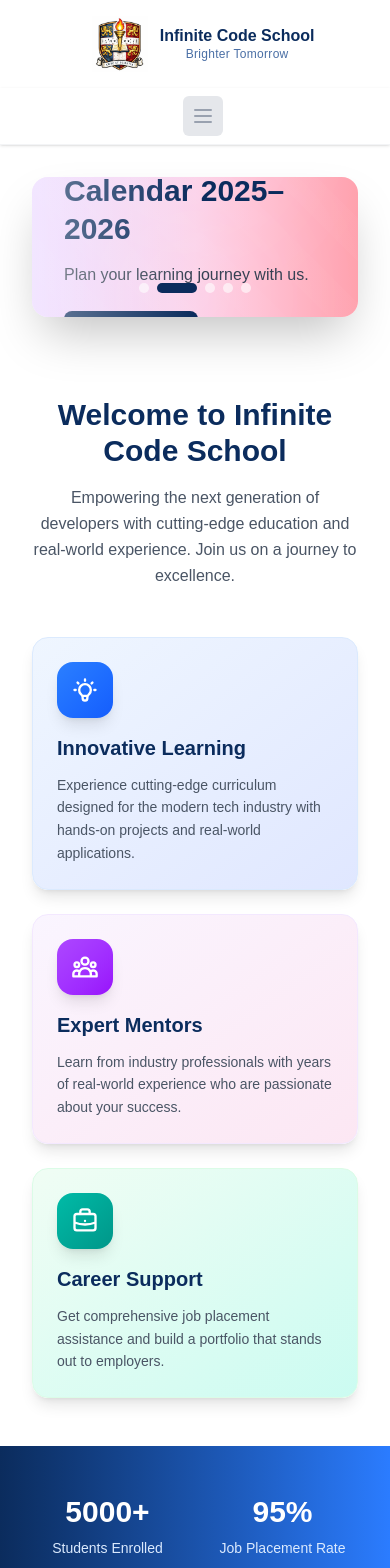
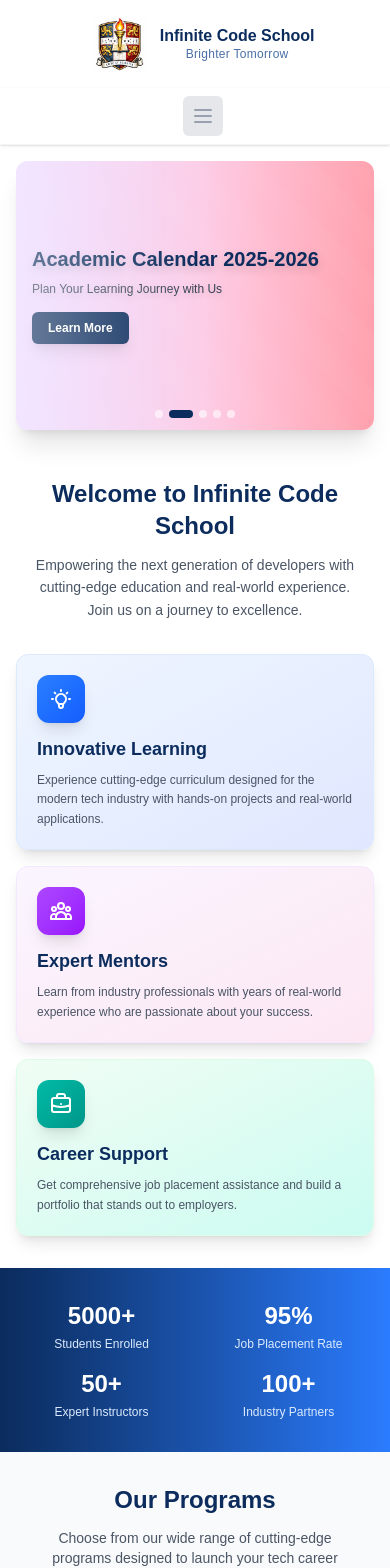
Before and after one commit to Kodefort/ICS, a Next.js app in the folder ics/: page / in a window 390 px wide. Shown: the top 1568 px of the page. Built offline with nearby package versions, Linux system fonts and the light colour scheme.

Commit message:
Improved Responsiveness of Slideshow

```diff
--- a/ics/src/app/globals.css
+++ b/ics/src/app/globals.css
@@ -1,4 +1,7 @@
 @import "tailwindcss";
+@tailwind base;
+@tailwind components;
+@tailwind utilities;
 
 :root {
   --background: #ffffff;
--- a/ics/src/app/page.tsx
+++ b/ics/src/app/page.tsx
@@ -3,65 +3,65 @@ import HeroSlideshow from "../components/HeroSlideshow";
 export default function Home() {
   return (
     <div className="bg-white min-h-screen">
-      {/* Hero Slideshow Section - Full Width */}
+      {/* Hero Slideshow Section */}
       <HeroSlideshow />
 
       {/* Welcome Section */}
-      <section className="py-12 md:py-16 lg:py-20">
-        <div className="max-w-7xl mx-auto px-8 sm:px-12 lg:px-16">
-          <div className="text-center mb-12">
-            <h2 className="text-3xl md:text-4xl lg:text-5xl font-bold font-mono text-[#0B2C5D] mb-4">
+      <section className="py-8 sm:py-12 md:py-16 lg:py-20">
+        <div className="max-w-7xl mx-auto px-4 sm:px-6 md:px-8 lg:px-12 xl:px-16">
+          <div className="text-center mb-8 sm:mb-10 md:mb-12">
+            <h2 className="text-2xl sm:text-3xl md:text-4xl lg:text-5xl font-bold font-mono text-[#0B2C5D] mb-3 sm:mb-4 px-4">
               Welcome to Infinite Code School
             </h2>
-            <p className="text-base md:text-lg text-gray-600 max-w-3xl mx-auto leading-relaxed">
+            <p className="text-sm sm:text-base md:text-lg text-gray-600 max-w-3xl mx-auto leading-relaxed px-4">
               Empowering the next generation of developers with cutting-edge education and real-world experience. Join us on a journey to excellence.
             </p>
           </div>
 
           {/* Feature Cards */}
-          <div className="grid grid-cols-1 md:grid-cols-3 gap-6 md:gap-8 mt-12">
+          <div className="grid grid-cols-1 sm:grid-cols-2 lg:grid-cols-3 gap-4 sm:gap-6 md:gap-8 mt-8 sm:mt-10 md:mt-12">
 
             {/* Card 1 */}
-            <div className="group bg-gradient-to-br from-blue-50 to-indigo-100 p-6 md:p-8 rounded-2xl shadow-lg hover:shadow-2xl transition-all duration-300 hover:-translate-y-2 border border-blue-100">
-              <div className="w-14 h-14 md:w-16 md:h-16 bg-gradient-to-br from-blue-500 to-blue-600 rounded-2xl flex items-center justify-center mb-4 md:mb-6 group-hover:scale-110 transition-transform duration-300 shadow-lg">
-                <svg className="w-7 h-7 md:w-8 md:h-8 text-white" fill="none" stroke="currentColor" viewBox="0 0 24 24">
+            <div className="group bg-gradient-to-br from-blue-50 to-indigo-100 p-5 sm:p-6 md:p-8 rounded-xl sm:rounded-2xl shadow-lg hover:shadow-2xl transition-all duration-300 hover:-translate-y-2 border border-blue-100">
+              <div className="w-12 h-12 sm:w-14 sm:h-14 md:w-16 md:h-16 bg-gradient-to-br from-blue-500 to-blue-600 rounded-xl sm:rounded-2xl flex items-center justify-center mb-3 sm:mb-4 md:mb-6 group-hover:scale-110 transition-transform duration-300 shadow-lg">
+                <svg className="w-6 h-6 sm:w-7 sm:h-7 md:w-8 md:h-8 text-white" fill="none" stroke="currentColor" viewBox="0 0 24 24">
                   <path strokeLinecap="round" strokeLinejoin="round" strokeWidth="2" d="M9.663 17h4.673M12 3v1m6.364 1.636l-.707.707M21 12h-1M4 12H3m3.343-5.657l-.707-.707m2.828 9.9a5 5 0 117.072 0l-.548.547A3.374 3.374 0 0014 18.469V19a2 2 0 11-4 0v-.531c0-.895-.356-1.754-.988-2.386l-.548-.547z" />
                 </svg>
               </div>
-              <h3 className="text-xl md:text-2xl font-bold font-mono text-[#0B2C5D] mb-3">
+              <h3 className="text-lg sm:text-xl md:text-2xl font-bold font-mono text-[#0B2C5D] mb-2 sm:mb-3">
                 Innovative Learning
               </h3>
-              <p className="text-sm md:text-base text-gray-600 leading-relaxed">
+              <p className="text-xs sm:text-sm md:text-base text-gray-600 leading-relaxed">
                 Experience cutting-edge curriculum designed for the modern tech industry with hands-on projects and real-world applications.
               </p>
             </div>
 
             {/* Card 2 */}
-            <div className="group bg-gradient-to-br from-purple-50 to-pink-100 p-6 md:p-8 rounded-2xl shadow-lg hover:shadow-2xl transition-all duration-300 hover:-translate-y-2 border border-purple-100">
-              <div className="w-14 h-14 md:w-16 md:h-16 bg-gradient-to-br from-purple-500 to-purple-600 rounded-2xl flex items-center justify-center mb-4 md:mb-6 group-hover:scale-110 transition-transform duration-300 shadow-lg">
-                <svg className="w-7 h-7 md:w-8 md:h-8 text-white" fill="none" stroke="currentColor" viewBox="0 0 24 24">
+            <div className="group bg-gradient-to-br from-purple-50 to-pink-100 p-5 sm:p-6 md:p-8 rounded-xl sm:rounded-2xl shadow-lg hover:shadow-2xl transition-all duration-300 hover:-translate-y-2 border border-purple-100">
+              <div className="w-12 h-12 sm:w-14 sm:h-14 md:w-16 md:h-16 bg-gradient-to-br from-purple-500 to-purple-600 rounded-xl sm:rounded-2xl flex items-center justify-center mb-3 sm:mb-4 md:mb-6 group-hover:scale-110 transition-transform duration-300 shadow-lg">
+                <svg className="w-6 h-6 sm:w-7 sm:h-7 md:w-8 md:h-8 text-white" fill="none" stroke="currentColor" viewBox="0 0 24 24">
                   <path strokeLinecap="round" strokeLinejoin="round" strokeWidth="2" d="M17 20h5v-2a3 3 0 00-5.356-1.857M17 20H7m10 0v-2c0-.656-.126-1.283-.356-1.857M7 20H2v-2a3 3 0 015.356-1.857M7 20v-2c0-.656.126-1.283.356-1.857m0 0a5.002 5.002 0 019.288 0M15 7a3 3 0 11-6 0 3 3 0 016 0zm6 3a2 2 0 11-4 0 2 2 0 014 0zM7 10a2 2 0 11-4 0 2 2 0 014 0z" />
                 </svg>
               </div>
-              <h3 className="text-xl md:text-2xl font-bold font-mono text-[#0B2C5D] mb-3">
+              <h3 className="text-lg sm:text-xl md:text-2xl font-bold font-mono text-[#0B2C5D] mb-2 sm:mb-3">
                 Expert Mentors
               </h3>
-              <p className="text-sm md:text-base text-gray-600 leading-relaxed">
+              <p className="text-xs sm:text-sm md:text-base text-gray-600 leading-relaxed">
                 Learn from industry professionals with years of real-world experience who are passionate about your success.
               </p>
             </div>
 
             {/* Card 3 */}
-            <div className="group bg-gradient-to-br from-green-50 to-teal-100 p-6 md:p-8 rounded-2xl shadow-lg hover:shadow-2xl transition-all duration-300 hover:-translate-y-2 border border-green-100">
-              <div className="w-14 h-14 md:w-16 md:h-16 bg-gradient-to-br from-teal-500 to-teal-600 rounded-2xl flex items-center justify-center mb-4 md:mb-6 group-hover:scale-110 transition-transform duration-300 shadow-lg">
-                <svg className="w-7 h-7 md:w-8 md:h-8 text-white" fill="none" stroke="currentColor" viewBox="0 0 24 24">
+            <div className="group bg-gradient-to-br from-green-50 to-teal-100 p-5 sm:p-6 md:p-8 rounded-xl sm:rounded-2xl shadow-lg hover:shadow-2xl transition-all duration-300 hover:-translate-y-2 border border-green-100 sm:col-span-2 lg:col-span-1">
+              <div className="w-12 h-12 sm:w-14 sm:h-14 md:w-16 md:h-16 bg-gradient-to-br from-teal-500 to-teal-600 rounded-xl sm:rounded-2xl flex items-center justify-center mb-3 sm:mb-4 md:mb-6 group-hover:scale-110 transition-transform duration-300 shadow-lg">
+                <svg className="w-6 h-6 sm:w-7 sm:h-7 md:w-8 md:h-8 text-white" fill="none" stroke="currentColor" viewBox="0 0 24 24">
                   <path strokeLinecap="round" strokeLinejoin="round" strokeWidth="2" d="M21 13.255A23.931 23.931 0 0112 15c-3.183 0-6.22-.62-9-1.745M16 6V4a2 2 0 00-2-2h-4a2 2 0 00-2 2v2m4 6h.01M5 20h14a2 2 0 002-2V8a2 2 0 00-2-2H5a2 2 0 00-2 2v10a2 2 0 002 2z" />
                 </svg>
               </div>
-              <h3 className="text-xl md:text-2xl font-bold font-mono text-[#0B2C5D] mb-3">
+              <h3 className="text-lg sm:text-xl md:text-2xl font-bold font-mono text-[#0B2C5D] mb-2 sm:mb-3">
                 Career Support
               </h3>
-              <p className="text-sm md:text-base text-gray-600 leading-relaxed">
+              <p className="text-xs sm:text-sm md:text-base text-gray-600 leading-relaxed">
                 Get comprehensive job placement assistance and build a portfolio that stands out to employers.
               </p>
             </div>
@@ -70,38 +70,38 @@ export default function Home() {
       </section>
 
       {/* Stats Section */}
-      <section className="py-12 md:py-16 bg-gradient-to-r from-[#0B2C5D] to-[#2B7CFF]">
-        <div className="max-w-7xl mx-auto px-8 sm:px-12 lg:px-16">
-          <div className="grid grid-cols-2 md:grid-cols-4 gap-6 md:gap-8">
+      <section className="py-8 sm:py-10 md:py-12 lg:py-16 bg-gradient-to-r from-[#0B2C5D] to-[#2B7CFF]">
+        <div className="max-w-7xl mx-auto px-4 sm:px-6 md:px-8 lg:px-12 xl:px-16">
+          <div className="grid grid-cols-2 lg:grid-cols-4 gap-4 sm:gap-6 md:gap-8">
             <div className="text-center">
-              <div className="text-3xl md:text-5xl font-bold text-white mb-2 font-mono">
+              <div className="text-2xl sm:text-3xl md:text-4xl lg:text-5xl font-bold text-white mb-1 sm:mb-2 font-mono">
                 5000+
               </div>
-              <div className="text-sm md:text-base text-blue-100">
+              <div className="text-xs sm:text-sm md:text-base text-blue-100">
                 Students Enrolled
               </div>
             </div>
             <div className="text-center">
-              <div className="text-3xl md:text-5xl font-bold text-white mb-2 font-mono">
+              <div className="text-2xl sm:text-3xl md:text-4xl lg:text-5xl font-bold text-white mb-1 sm:mb-2 font-mono">
                 95%
               </div>
-              <div className="text-sm md:text-base text-blue-100">
+              <div className="text-xs sm:text-sm md:text-base text-blue-100">
                 Job Placement Rate
               </div>
             </div>
             <div className="text-center">
-              <div className="text-3xl md:text-5xl font-bold text-white mb-2 font-mono">
+              <div className="text-2xl sm:text-3xl md:text-4xl lg:text-5xl font-bold text-white mb-1 sm:mb-2 font-mono">
                 50+
               </div>
-              <div className="text-sm md:text-base text-blue-100">
+              <div className="text-xs sm:text-sm md:text-base text-blue-100">
                 Expert Instructors
               </div>
             </div>
             <div className="text-center">
-              <div className="text-3xl md:text-5xl font-bold text-white mb-2 font-mono">
+              <div className="text-2xl sm:text-3xl md:text-4xl lg:text-5xl font-bold text-white mb-1 sm:mb-2 font-mono">
                 100+
               </div>
-              <div className="text-sm md:text-base text-blue-100">
+              <div className="text-xs sm:text-sm md:text-base text-blue-100">
                 Industry Partners
               </div>
             </div>
@@ -110,18 +110,18 @@ export default function Home() {
       </section>
 
       {/* Programs Preview */}
-      <section className="py-12 md:py-16 lg:py-20 bg-gray-50">
-        <div className="max-w-7xl mx-auto px-8 sm:px-12 lg:px-16">
-          <div className="text-center mb-12">
-            <h2 className="text-3xl md:text-4xl lg:text-5xl font-bold font-mono text-[#0B2C5D] mb-4">
+      <section className="py-8 sm:py-12 md:py-16 lg:py-20 bg-gray-50">
+        <div className="max-w-7xl mx-auto px-4 sm:px-6 md:px-8 lg:px-12 xl:px-16">
+          <div className="text-center mb-8 sm:mb-10 md:mb-12">
+            <h2 className="text-2xl sm:text-3xl md:text-4xl lg:text-5xl font-bold font-mono text-[#0B2C5D] mb-3 sm:mb-4 px-4">
               Our Programs
             </h2>
-            <p className="text-base md:text-lg text-gray-600 max-w-3xl mx-auto">
+            <p className="text-sm sm:text-base md:text-lg text-gray-600 max-w-3xl mx-auto px-4">
               Choose from our wide range of cutting-edge programs designed to launch your tech career
             </p>
           </div>
 
-          <div className="grid grid-cols-1 md:grid-cols-2 lg:grid-cols-3 gap-6 md:gap-8">
+          <div className="grid grid-cols-1 sm:grid-cols-2 lg:grid-cols-3 gap-4 sm:gap-6 md:gap-8">
             {[
               { title: 'Web Development', icon: '🌐', color: 'from-blue-500 to-cyan-500' },
               { title: 'Mobile App Development', icon: '📱', color: 'from-purple-500 to-pink-500' },
@@ -132,18 +132,18 @@ export default function Home() {
             ].map((program, index) => (
               <div
                 key={index}
-                className="group bg-white p-6 md:p-8 rounded-2xl shadow-md hover:shadow-xl transition-all duration-300 hover:-translate-y-2 border border-gray-100 cursor-pointer"
+                className="group bg-white p-5 sm:p-6 md:p-8 rounded-xl sm:rounded-2xl shadow-md hover:shadow-xl transition-all duration-300 hover:-translate-y-2 border border-gray-100 cursor-pointer"
               >
-                <div className={`text-4xl md:text-5xl mb-4 group-hover:scale-110 transition-transform duration-300`}>
+                <div className="text-3xl sm:text-4xl md:text-5xl mb-3 sm:mb-4 group-hover:scale-110 transition-transform duration-300">
                   {program.icon}
                 </div>
-                <h3 className="text-lg md:text-xl font-bold font-mono text-[#0B2C5D] mb-2">
+                <h3 className="text-base sm:text-lg md:text-xl font-bold font-mono text-[#0B2C5D] mb-2">
                   {program.title}
                 </h3>
-                <p className="text-sm md:text-base text-gray-600 mb-4">
+                <p className="text-xs sm:text-sm md:text-base text-gray-600 mb-3 sm:mb-4">
                   Master the skills needed for a successful career in {program.title.toLowerCase()}.
                 </p>
-                <div className={`inline-block bg-gradient-to-r ${program.color} text-white px-4 py-2 rounded-lg text-sm font-semibold group-hover:shadow-lg transition-all duration-300`}>
+                <div className={`inline-block bg-gradient-to-r ${program.color} text-white px-3 py-1.5 sm:px-4 sm:py-2 rounded-lg text-xs sm:text-sm font-semibold group-hover:shadow-lg transition-all duration-300`}>
                   Learn More →
                 </div>
               </div>
@@ -153,19 +153,19 @@ export default function Home() {
       </section>
 
       {/* Call to Action */}
-      <section className="py-16 md:py-20 lg:py-24 bg-gradient-to-r from-[#0B2C5D] via-[#1a4380] to-[#2B7CFF]">
-        <div className="max-w-5xl mx-auto px-8 sm:px-12 lg:px-16 text-center">
-          <h2 className="text-3xl md:text-4xl lg:text-5xl font-bold font-mono text-white mb-6">
+      <section className="py-12 sm:py-16 md:py-20 lg:py-24 bg-gradient-to-r from-[#0B2C5D] via-[#1a4380] to-[#2B7CFF]">
+        <div className="max-w-5xl mx-auto px-4 sm:px-6 md:px-8 lg:px-12 xl:px-16 text-center">
+          <h2 className="text-2xl sm:text-3xl md:text-4xl lg:text-5xl font-bold font-mono text-white mb-4 sm:mb-5 md:mb-6">
             Ready to Start Your Journey?
           </h2>
-          <p className="text-base md:text-lg lg:text-xl text-blue-100 mb-10 max-w-2xl mx-auto leading-relaxed">
+          <p className="text-sm sm:text-base md:text-lg lg:text-xl text-blue-100 mb-6 sm:mb-8 md:mb-10 max-w-2xl mx-auto leading-relaxed">
             Join thousands of students who have transformed their careers with us. Your future in tech starts here.
           </p>
-          <div className="flex flex-col sm:flex-row gap-4 md:gap-6 justify-center">
-            <button className="bg-white text-[#0B2C5D] px-8 md:px-10 py-4 md:py-5 rounded-xl font-bold font-mono text-base md:text-lg hover:bg-blue-50 transition-all duration-300 hover:scale-105 shadow-xl hover:shadow-2xl">
+          <div className="flex flex-col sm:flex-row gap-3 sm:gap-4 md:gap-6 justify-center px-4">
+            <button className="bg-white text-[#0B2C5D] px-6 sm:px-8 md:px-10 py-3 sm:py-4 md:py-5 rounded-lg sm:rounded-xl font-bold font-mono text-sm sm:text-base md:text-lg hover:bg-blue-50 transition-all duration-300 hover:scale-105 shadow-xl hover:shadow-2xl">
               Enroll Now
             </button>
-            <button className="bg-transparent border-2 border-white text-white px-8 md:px-10 py-4 md:py-5 rounded-xl font-bold font-mono text-base md:text-lg hover:bg-white/10 transition-all duration-300 hover:scale-105 shadow-xl">
+            <button className="bg-transparent border-2 border-white text-white px-6 sm:px-8 md:px-10 py-3 sm:py-4 md:py-5 rounded-lg sm:rounded-xl font-bold font-mono text-sm sm:text-base md:text-lg hover:bg-white/10 transition-all duration-300 hover:scale-105 shadow-xl">
               View Programs
             </button>
           </div>
--- a/ics/src/components/HeroSlideshow.tsx
+++ b/ics/src/components/HeroSlideshow.tsx
@@ -1,6 +1,6 @@
 "use client";
 
-import { useState, useEffect, useCallback } from "react";
+import { useState, useEffect, useCallback } from 'react';
 
 interface Slide {
   id: number;
@@ -16,40 +16,39 @@ export default function HeroSlideshow() {
   const slides: Slide[] = [
     {
       id: 1,
-      image: "/slides/slide1.jpg",
-      title: "Updated Admission Criteria",
-      subtitle:
-        "The latest admission criteria and exam alternatives are now available on the admissions page.",
-      bgColor: "from-cyan-200 via-blue-200 to-blue-300",
+      image: '/slides/slide1.jpg',
+      title: 'Updated Admission Criteria',
+      subtitle: 'Updated admission criteria and exam alternatives now available on the admissions page',
+      bgColor: 'from-cyan-200 via-blue-200 to-blue-300'
     },
     {
       id: 2,
-      image: "/slides/slide2.jpg",
-      title: "Academic Calendar 2025–2026",
-      subtitle: "Plan your learning journey with us.",
-      bgColor: "from-purple-200 via-pink-200 to-rose-300",
+      image: '/slides/slide2.jpg',
+      title: 'Academic Calendar 2025-2026',
+      subtitle: 'Plan Your Learning Journey with Us',
+      bgColor: 'from-purple-200 via-pink-200 to-rose-300'
     },
     {
       id: 3,
-      image: "/slides/slide3.jpg",
-      title: "Excellence in Education",
-      subtitle: "Empowering future leaders through quality education.",
-      bgColor: "from-green-200 via-teal-200 to-cyan-300",
+      image: '/slides/slide3.jpg',
+      title: 'Excellence in Education',
+      subtitle: 'Empowering Future Leaders',
+      bgColor: 'from-green-200 via-teal-200 to-cyan-300'
     },
     {
       id: 4,
-      image: "/slides/slide4.jpg",
-      title: "Innovation & Technology",
-      subtitle: "Building tomorrow with cutting-edge innovation.",
-      bgColor: "from-orange-200 via-amber-200 to-yellow-300",
+      image: '/slides/slide4.jpg',
+      title: 'Innovation & Technology',
+      subtitle: 'Building Tomorrow Today',
+      bgColor: 'from-orange-200 via-amber-200 to-yellow-300'
     },
     {
       id: 5,
-      image: "/slides/slide5.jpg",
-      title: "Student Success Stories",
-      subtitle: "Celebrating inspiring achievements every day.",
-      bgColor: "from-indigo-200 via-purple-200 to-pink-300",
-    },
+      image: '/slides/slide5.jpg',
+      title: 'Student Success Stories',
+      subtitle: 'Inspiring Achievements Every Day',
+      bgColor: 'from-indigo-200 via-purple-200 to-pink-300'
+    }
   ];
 
   const nextSlide = useCallback(() => {
@@ -61,57 +60,68 @@ export default function HeroSlideshow() {
   };
 
   useEffect(() => {
-    const interval = setInterval(nextSlide, 4000);
+    const interval = setInterval(() => {
+      nextSlide();
+    }, 4000);
+
     return () => clearInterval(interval);
   }, [nextSlide]);
 
   return (
-    <section className="w-full bg-white py-8 md:py-12">
-      <div className="max-w-7xl mx-auto px-8 sm:px-12 lg:px-16">
-        <div className="relative w-full overflow-hidden rounded-2xl shadow-2xl">
-          <div className="relative w-full aspect-[21/9] md:aspect-[21/8]">
+    <section className="w-full bg-white py-4 sm:py-6 md:py-8 lg:py-12">
+      <div className="w-full px-4 sm:px-6 md:px-8 lg:px-12 xl:px-16 max-w-7xl mx-auto">
+
+        {/* Slideshow Container */}
+        <div className="relative w-full overflow-hidden rounded-xl sm:rounded-2xl shadow-xl sm:shadow-2xl">
+
+          {/* Slides */}
+          <div className="relative w-full aspect-[4/3] sm:aspect-[16/9] md:aspect-[21/9] lg:aspect-[21/8]">
             {slides.map((slide, index) => (
               <div
                 key={slide.id}
                 className={`absolute inset-0 transition-opacity duration-1000 ease-in-out ${
-                  index === currentSlide ? "opacity-100" : "opacity-0"
+                  index === currentSlide ? 'opacity-100' : 'opacity-0'
                 }`}
               >
-                <div
-                  className={`relative w-full h-full bg-gradient-to-r ${slide.bgColor}`}
-                >
-                  {/* Decorative overlays */}
+                {/* Background Gradient */}
+                <div className={`relative w-full h-full bg-gradient-to-r ${slide.bgColor}`}>
+
+                  {/* Decorative Pattern Overlay */}
                   <div className="absolute inset-0 opacity-20">
-                    <div
-                      className="absolute inset-0"
-                      style={{
-                        backgroundImage: `repeating-linear-gradient(
-                          45deg,
-                          transparent,
-                          transparent 30px,
-                          rgba(255,255,255,0.1) 30px,
-                          rgba(255,255,255,0.1) 60px
-                        )`,
-                      }}
-                    />
+                    <div className="absolute inset-0" style={{
+                      backgroundImage: `repeating-linear-gradient(
+                        45deg,
+                        transparent,
+                        transparent 20px,
+                        rgba(255, 255, 255, 0.1) 20px,
+                        rgba(255, 255, 255, 0.1) 40px
+                      )`
+                    }}></div>
                   </div>
 
-                  <div className="absolute top-10 right-20 w-40 h-40 bg-white/20 rounded-full blur-3xl" />
-                  <div className="absolute bottom-20 left-10 w-56 h-56 bg-white/15 rounded-full blur-3xl" />
+                  {/* Decorative Circles - Hidden on mobile for cleaner look */}
+                  <div className="hidden sm:block absolute top-10 right-20 w-32 h-32 md:w-40 md:h-40 bg-white/20 rounded-full blur-3xl"></div>
+                  <div className="hidden sm:block absolute bottom-20 left-10 w-40 h-40 md:w-56 md:h-56 bg-white/15 rounded-full blur-3xl"></div>
+                  <div className="hidden md:block absolute top-1/2 left-1/3 w-32 h-32 bg-white/10 rounded-full blur-2xl"></div>
 
+                  {/* Content Container */}
                   <div className="absolute inset-0 flex items-center">
-                    <div className="w-full px-8 md:px-16 lg:px-20">
-                      <div className="max-w-2xl">
-                        <h2 className="text-3xl sm:text-4xl md:text-5xl lg:text-6xl font-bold text-[#0B2C5D] mb-4 md:mb-6 leading-tight">
+                    <div className="w-full px-4 sm:px-6 md:px-8 lg:px-12 xl:px-16">
+                      <div className="max-w-full sm:max-w-xl md:max-w-2xl lg:max-w-3xl">
+
+                        {/* Title - Responsive Text Sizes */}
+                        <h2 className="text-xl sm:text-2xl md:text-3xl lg:text-4xl xl:text-5xl font-bold text-[#0B2C5D] mb-2 sm:mb-3 md:mb-4 lg:mb-6 drop-shadow-lg leading-tight">
                           {slide.title}
                         </h2>
 
-                        <p className="text-base sm:text-lg md:text-xl lg:text-2xl text-gray-700 font-medium">
+                        {/* Subtitle - Responsive Text Sizes */}
+                        <p className="text-xs sm:text-sm md:text-base lg:text-lg xl:text-xl text-gray-700 font-medium leading-relaxed drop-shadow-md mb-3 sm:mb-4 md:mb-6">
                           {slide.subtitle}
                         </p>
 
-                        <div className="mt-6 md:mt-8">
-                          <button className="bg-[#0B2C5D] text-white px-6 py-3 md:px-8 md:py-4 rounded-lg font-bold hover:bg-[#0a2347] transition-all duration-300 hover:scale-105 shadow-xl">
+                        {/* CTA Button - Responsive */}
+                        <div className="mt-3 sm:mt-4 md:mt-6">
+                          <button className="bg-[#0B2C5D] text-white px-4 py-2 sm:px-5 sm:py-2.5 md:px-6 md:py-3 lg:px-8 lg:py-4 rounded-md sm:rounded-lg text-xs sm:text-sm md:text-base lg:text-lg font-bold font-mono hover:bg-[#0a2347] transition-all duration-300 hover:scale-105 shadow-lg hover:shadow-xl">
                             Learn More
                           </button>
                         </div>
@@ -119,27 +129,30 @@ export default function HeroSlideshow() {
                     </div>
                   </div>
 
-                  <div className="absolute inset-0 bg-gradient-to-r from-white/40 via-transparent to-transparent" />
+                  {/* Gradient Overlay for better text readability */}
+                  <div className="absolute inset-0 bg-gradient-to-r from-white/40 via-transparent to-transparent"></div>
                 </div>
               </div>
             ))}
           </div>
 
-          <div className="absolute bottom-6 left-1/2 -translate-x-1/2 flex gap-2 z-20">
+          {/* Slide Indicators - Responsive Sizing and Positioning */}
+          <div className="absolute bottom-3 sm:bottom-4 md:bottom-6 left-1/2 -translate-x-1/2 flex gap-1.5 sm:gap-2 md:gap-3 z-20">
             {slides.map((_, index) => (
               <button
                 key={index}
                 onClick={() => goToSlide(index)}
                 className={`transition-all duration-500 rounded-full ${
                   index === currentSlide
-                    ? "bg-[#0B2C5D] w-10 h-2.5"
-                    : "bg-white/60 hover:bg-white/80 w-2.5 h-2.5"
+                    ? 'bg-[#0B2C5D] w-6 sm:w-8 md:w-10 lg:w-12 h-2 sm:h-2.5 md:h-3'
+                    : 'bg-white/60 hover:bg-white/80 w-2 sm:w-2.5 md:w-3 h-2 sm:h-2.5 md:h-3'
                 }`}
                 aria-label={`Go to slide ${index + 1}`}
               />
             ))}
           </div>
         </div>
+
       </div>
     </section>
   );
```
Also changed, not shown: 1 other file (tests, documents, lock files or other folders).
